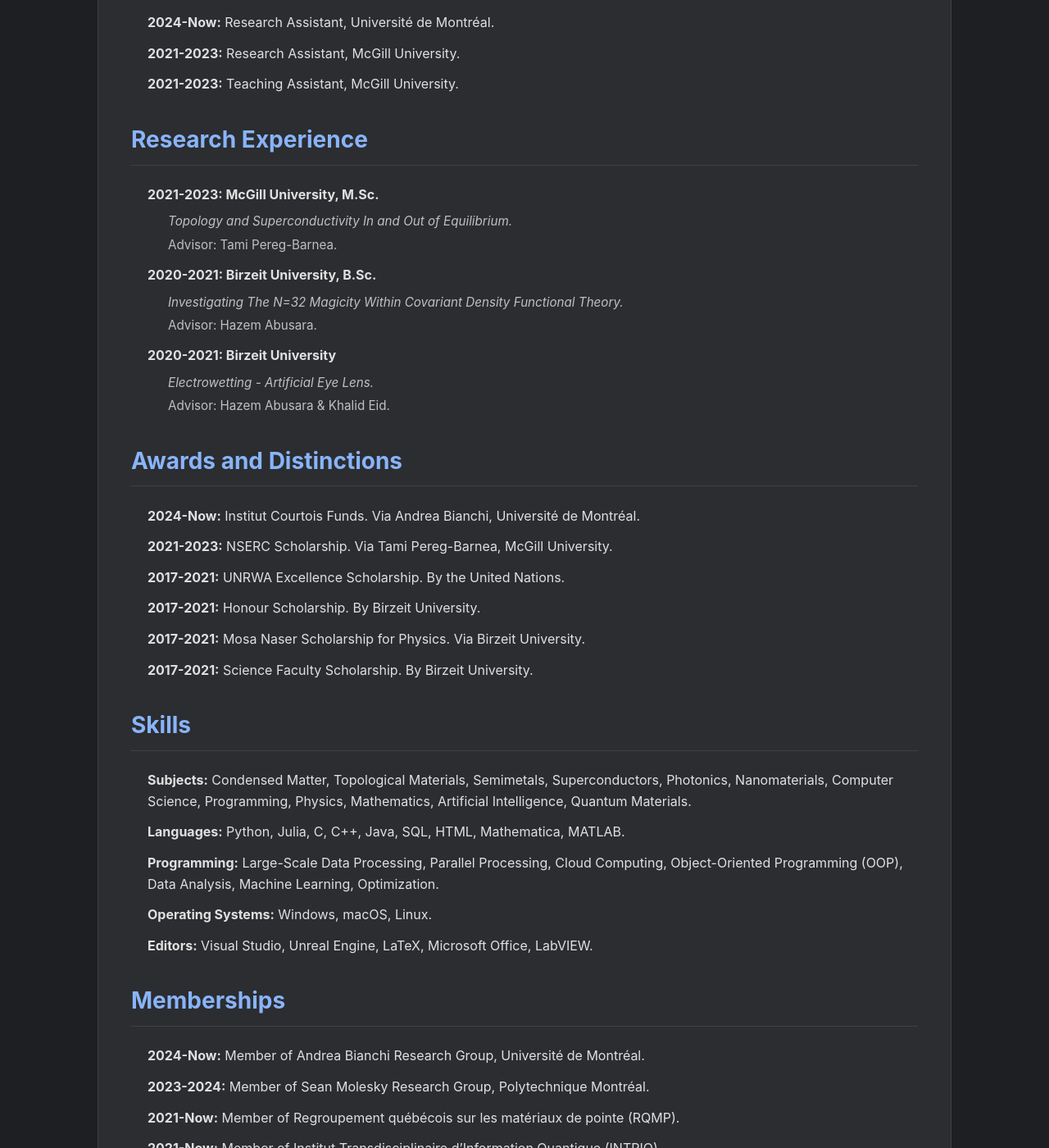
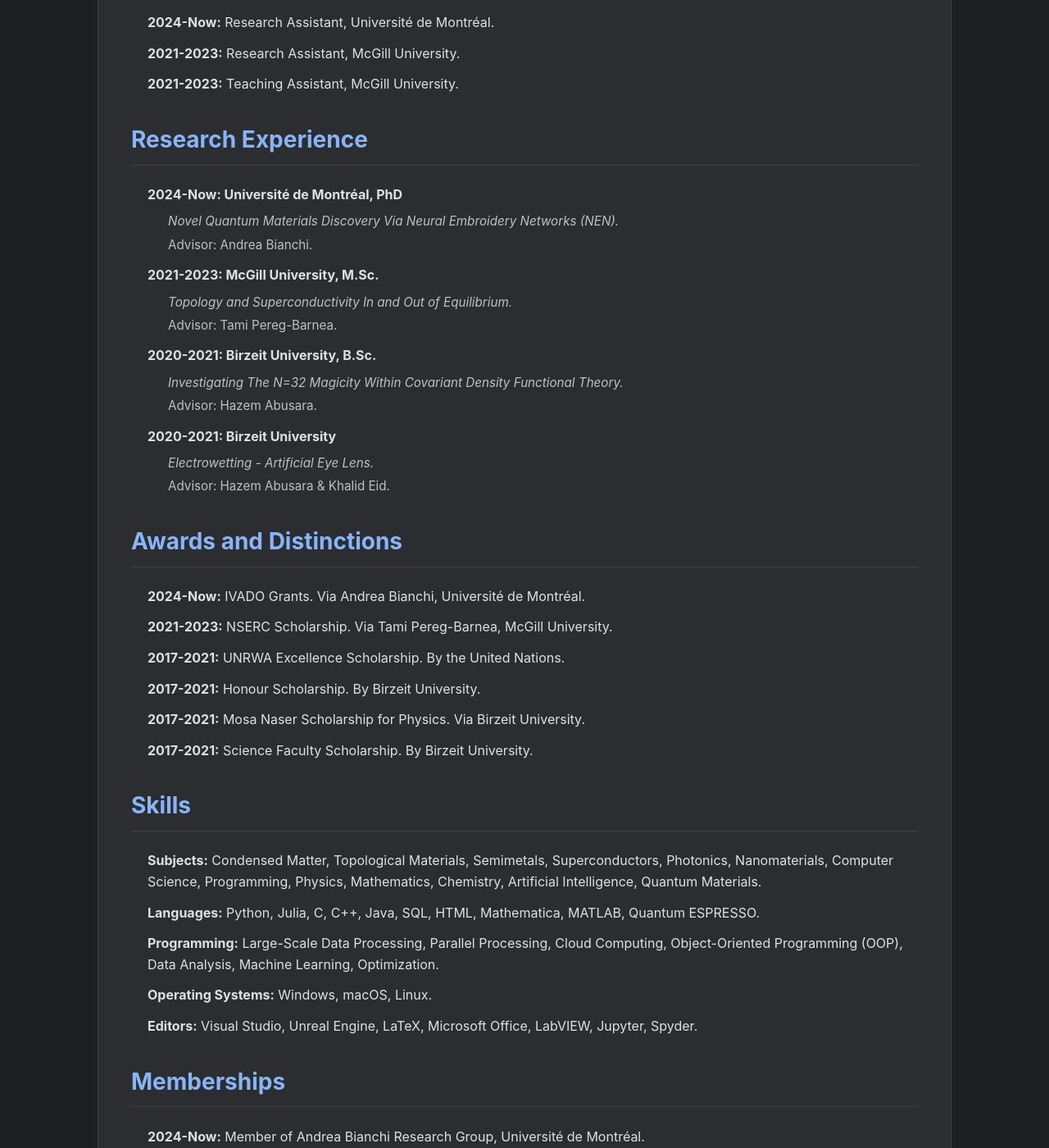
Before and after one commit to MuathHamidi/muath.hamidi, a Jekyll site: the page built from cv.md, in a window 1280 px wide and 1400 px high, scrolled down 562 px. Shown: the whole window at 82% size. Built offline with Jekyll 4.4.1, drawn with Linux system fonts in a browser that asks for light colours.

Commit message:
Update cv.md

```diff
--- a/cv.md
+++ b/cv.md
@@ -29,6 +29,9 @@
 *   **2021-2023:** Teaching Assistant, McGill University.
 
 ## Research Experience
+*   **2024-Now: Université de Montréal, PhD**
+    *   *Novel Quantum Materials Discovery Via Neural Embroidery Networks (NEN).*
+    *   Advisor: Andrea Bianchi.
 *   **2021-2023: McGill University, M.Sc.**
     *   *Topology and Superconductivity In and Out of Equilibrium.*
     *   Advisor: Tami Pereg-Barnea.
@@ -40,7 +43,7 @@
     *   Advisor: Hazem Abusara & Khalid Eid.
 
 ## Awards and Distinctions
-*   **2024-Now:** Institut Courtois Funds. Via Andrea Bianchi, Université de Montréal.
+*   **2024-Now:** IVADO Grants. Via Andrea Bianchi, Université de Montréal.
 *   **2021-2023:** NSERC Scholarship. Via Tami Pereg-Barnea, McGill University.
 *   **2017-2021:** UNRWA Excellence Scholarship. By the United Nations.
 *   **2017-2021:** Honour Scholarship. By Birzeit University.
@@ -48,11 +51,11 @@
 *   **2017-2021:** Science Faculty Scholarship. By Birzeit University.
 
 ## Skills
-*   **Subjects:** Condensed Matter, Topological Materials, Semimetals, Superconductors, Photonics, Nanomaterials, Computer Science, Programming, Physics, Mathematics, Artificial Intelligence, Quantum Materials.
-*   **Languages:** Python, Julia, C, C++, Java, SQL, HTML, Mathematica, MATLAB.
+*   **Subjects:** Condensed Matter, Topological Materials, Semimetals, Superconductors, Photonics, Nanomaterials, Computer Science, Programming, Physics, Mathematics, Chemistry, Artificial Intelligence, Quantum Materials.
+*   **Languages:** Python, Julia, C, C++, Java, SQL, HTML, Mathematica, MATLAB, Quantum ESPRESSO.
 *   **Programming:** Large-Scale Data Processing, Parallel Processing, Cloud Computing, Object-Oriented Programming (OOP), Data Analysis, Machine Learning, Optimization.
 *   **Operating Systems:** Windows, macOS, Linux.
-*   **Editors:** Visual Studio, Unreal Engine, LaTeX, Microsoft Office, LabVIEW.
+*   **Editors:** Visual Studio, Unreal Engine, LaTeX, Microsoft Office, LabVIEW, Jupyter, Spyder.
 
 ## Memberships
 *   **2024-Now:** Member of Andrea Bianchi Research Group, Université de Montréal.
```
